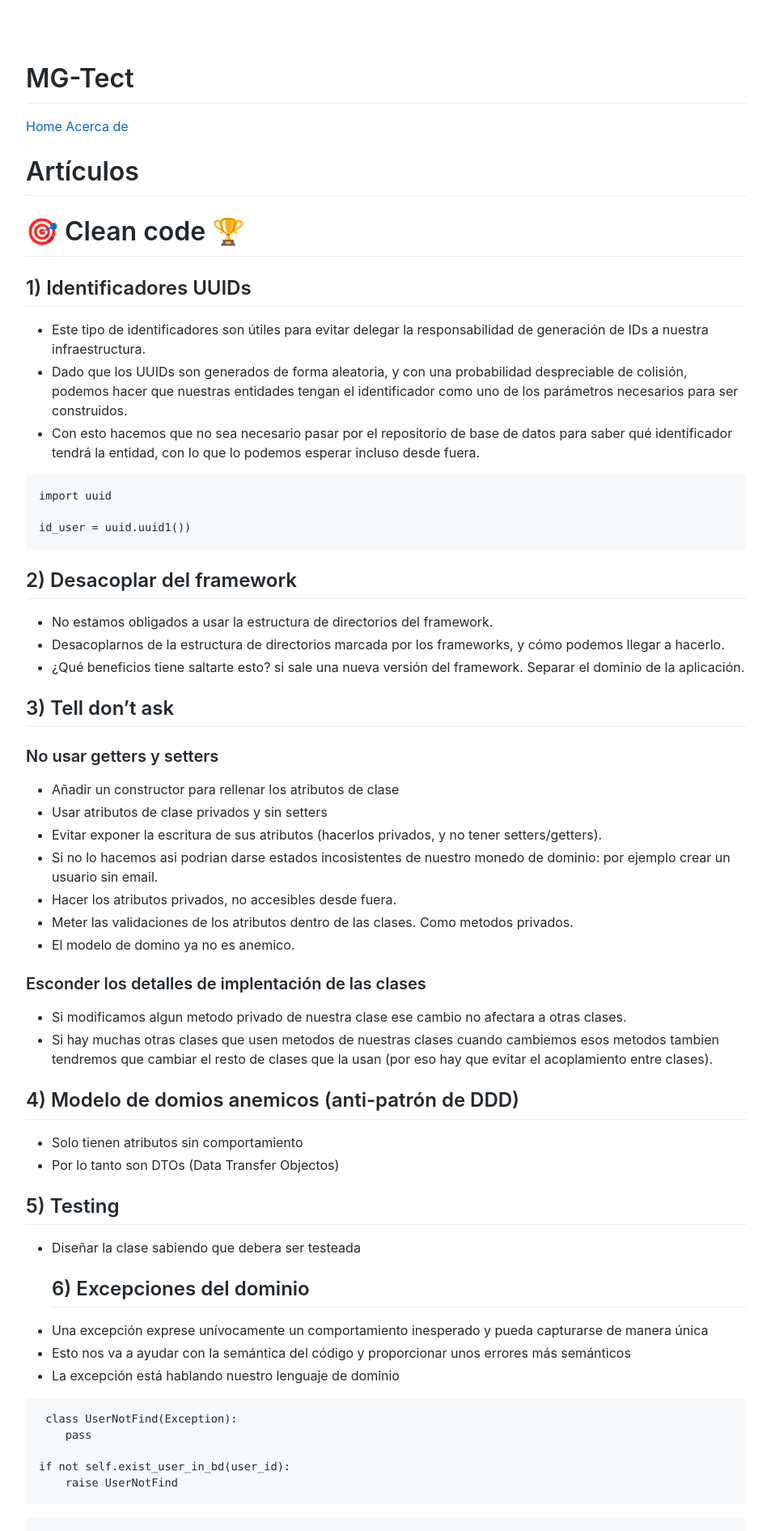
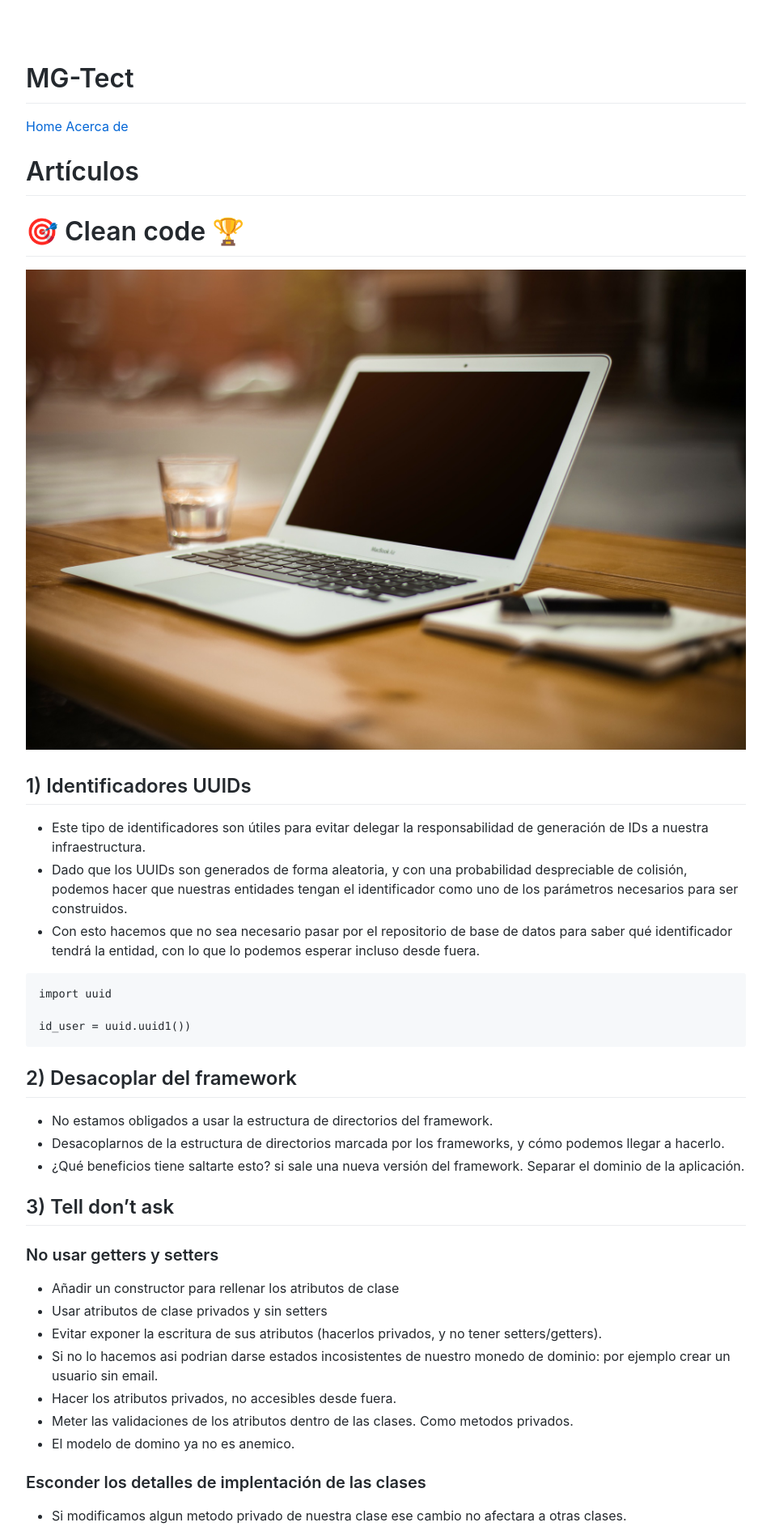
Before and after one commit to Akira3030/formacion, a Jekyll site: the page built from articulos/clean-code.md, in a window 1280 px wide. Shown: the top 1891 px of the page at 81% size, without its empty margins (163-1116 px from the left). Built offline with Jekyll 4.4.1, drawn with Linux system fonts in a browser that asks for light colours; emoji names are drawn with the system emoji font.

Commit message:
Update clean-code.md

```diff
--- a/articulos/clean-code.md
+++ b/articulos/clean-code.md
@@ -4,6 +4,8 @@ title: "Clean code"
 ---
 
 # :dart: Clean code :trophy:
+
+![]({{ site.site_url }}/assets/img/home-office-336373_1920.jpg)
 
 ## 1) Identificadores UUIDs
 
```
